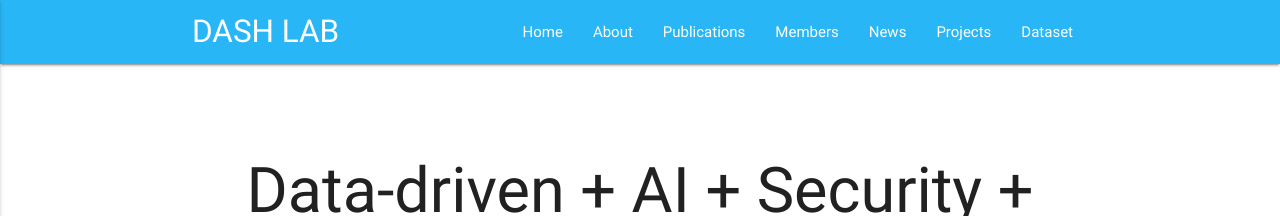
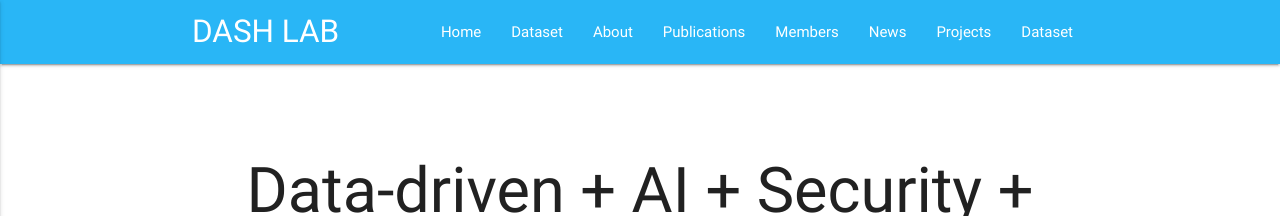
Before and after one commit to Yurim990507/DASH-Lab.github.io, a Jekyll site: the page built from index.md, in a window 1280 px wide. Shown: the top 216 px of the page. Built offline with Jekyll 4.4.1, drawn with Linux system fonts in a browser that asks for light colours.

Commit message:
Update Dataset_kor.html

```diff
--- a/Dataset_kor.html
+++ b/Dataset_kor.html
@@ -1,6 +1,7 @@
 ---
 layout: page
-
+title: Dataset
+permalink: /Dataset/
 ---
 
 <p> SKKU AGC Anomaly Detection Dataset Page</p>
```
